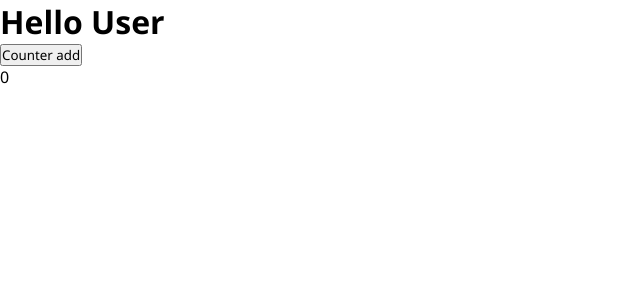
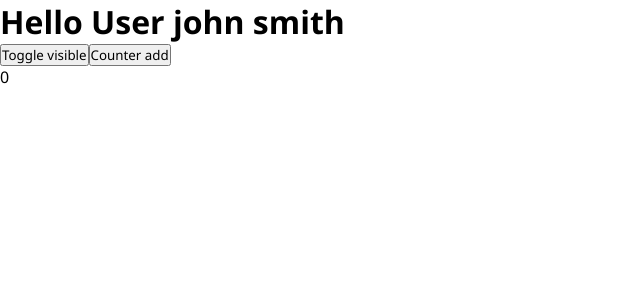
Before and after one commit to alive-vietnam-ti/nextjs-blog, a Next.js app: page /user in a window 1280 px wide. Shown: the top 300 px of the page, without its empty margins (0-640 px from the left). Built offline with nearby package versions, Linux system fonts and the light colour scheme.

Commit message:
useEffect & useMemo

```diff
--- a/pages/user.tsx
+++ b/pages/user.tsx
@@ -1,20 +1,40 @@
-import React, { useState } from 'react';
-import Head from 'next/head';
+import React, { useEffect, useMemo, useState } from 'react';
 
 export default function User() {
+  useMemo(() => {
+    console.log('constructor');
+
+  }, [])
   const [counter, setCounter] = useState(0);
   const [visible, setVisible] = useState(true);
-  // const [state, setState] = useState({
-  //   counter: 0,
-  //   visible: true
-  // });
+  const [user, setUser] = useState({
+    firstName: 'john',
+    lastName: 'smith',
+  });
+
+  useEffect(() => {
+    console.log('useEffect run');
+  }, [])
+
+  const fullName = useMemo(() => {
+    return user.firstName + ' ' + user.lastName;
+  }, [user])
+
   return (
     <>
-      <h1>Hello User</h1>
+      <h1>Hello User {fullName}</h1>
+      <button onClick={() => {
+        setVisible(!visible);
+      }}>Toggle visible</button>
       <button onClick={() => {
         setCounter(counter + 1);
       }}>Counter add</button>
-      <p>{counter}</p>
+      {visible && (
+        <>
+          <p>{counter}</p>
+        </>
+      )}
+
     </>
   )
 }
```
Also changed, not shown: components/Button.tsx (added, +13 -0 lines).
